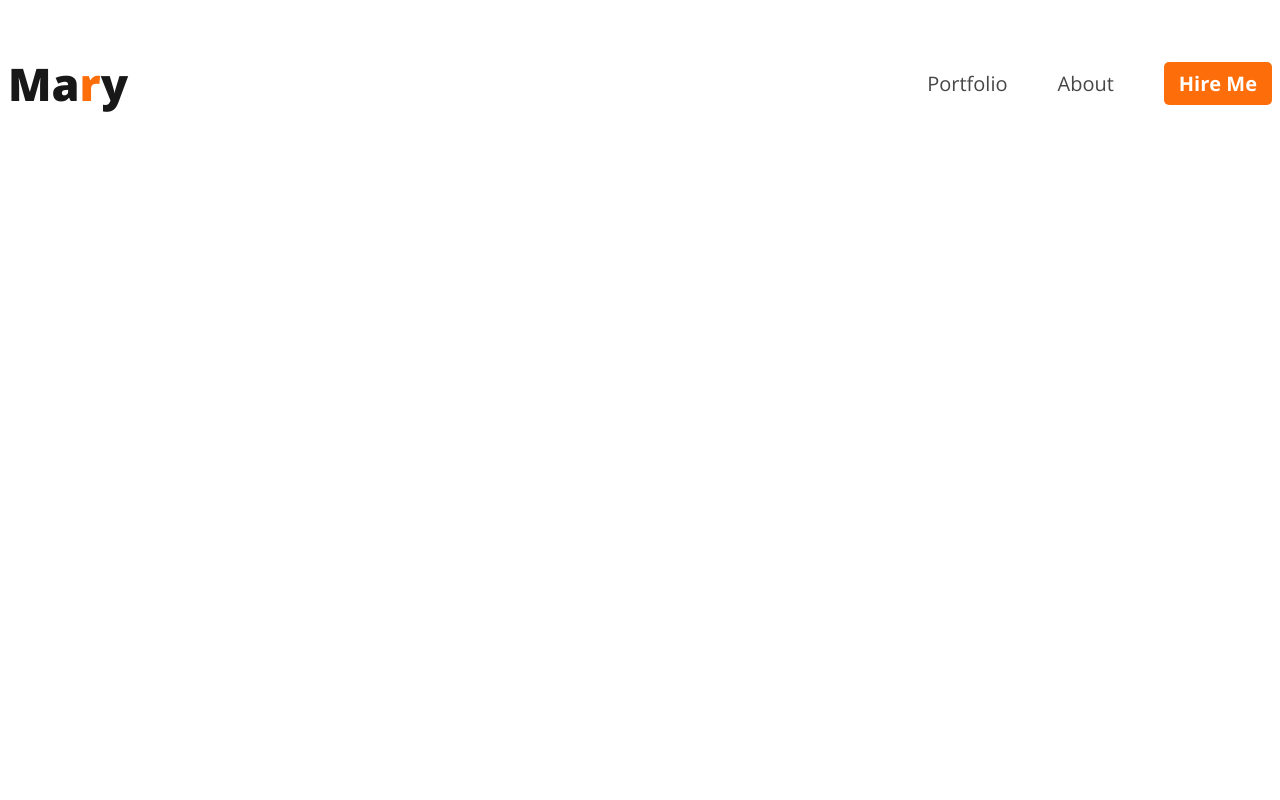
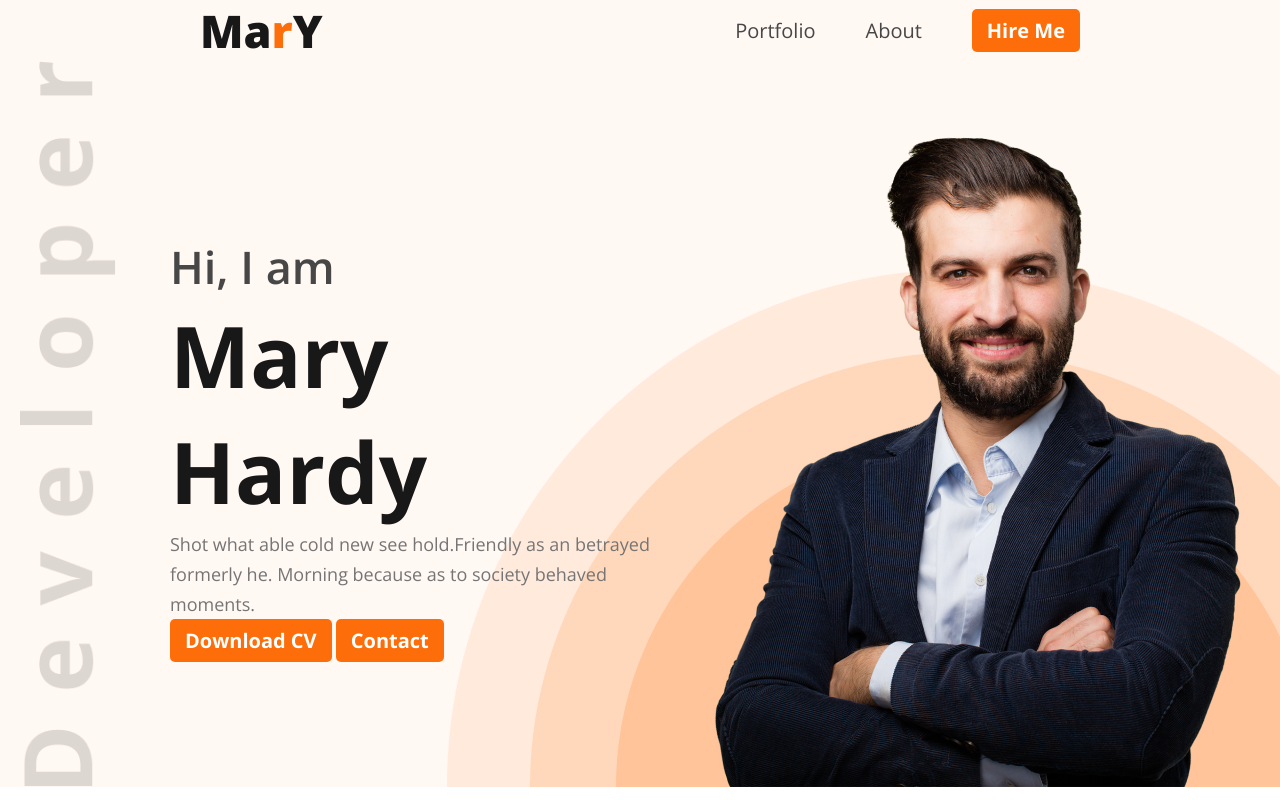
Before and after one commit to azizulha429/developer-portfolio, a plain HTML site: page index.html in a window 1280 px wide. Drawn offline with nearby package versions, Linux system fonts and the light colour scheme.

Commit message:
nav done

```diff
--- a/index.html
+++ b/index.html
@@ -14,13 +14,24 @@
 <body>
   <header>
     <nav>
-      <h3 class="nav-title">Ma<span class="primary-color">r</span>y</h3>
+      <h3 class="nav-title">Ma<span class="primary-color">r</span>Y</h3>
       <ul>
         <li><a href="">Portfolio</a></li>
         <li><a href="">About</a></li>
         <li><button class="primary-btn">Hire Me</button></li>
       </ul>
     </nav>
+    <div class="banner ">
+      <div class="banner-content">
+        <h3 class="banner-sub-title">Hi, I am</h3>
+        <h2 class="banner-title">Mary Hardy</h2>
+        <p class="banner-description">Shot what able cold new see hold.Friendly as an betrayed formerly he. Morning
+          because as to society behaved moments. </p>
+        <button class="primary-btn">Download CV</button>
+        <button class="primary-btn">Contact</button>
+      </div>
+      <img class="profile-picture" src="images/hardy.png" alt="">
+    </div>
   </header>
   <main></main>
   <footer></footer>
--- a/styles/style.css
+++ b/styles/style.css
@@ -1,6 +1,7 @@
 /* Common Style */
 * {
   font-family: "Open Sans", sans-serif;
+  margin: 0;
 }
 
 .primary-color {
@@ -17,15 +18,18 @@
   color: #fff;
   cursor: pointer;
 }
-.primary-btn:hover{
+
+.primary-btn:hover {
   background: #964409;
 }
+
 
 /* Nav Related Style */
 nav {
   display: flex;
   align-items: center;
   justify-content: space-between;
+  margin: 0 200px;
 }
 
 .nav-title {
@@ -49,3 +53,55 @@ nav a {
   color: #474747;
   font-size: 20px;
 }
+
+/* Header related style */
+header {
+  background-color: #FFF8F3;
+  background-image: url('../images/header_bg.png');
+  background-repeat: no-repeat;
+  background-position: bottom right;
+}
+
+
+.banner {
+  padding: 50px 30px 0 150px;
+  display: flex;
+  align-items: center;
+  justify-content: space-between;
+  background-image: url('../images/developer.png');
+  background-repeat: no-repeat;
+  background-position: center left;
+  background-size: contain;
+  margin-left: 20px;
+}
+
+.banner-content {
+  max-width: 500px;
+}
+
+.profile-picture {
+  width: 584px;
+  height: 676px;
+
+}
+
+.banner-sub-title {
+  color: #474747;
+  font-size: 45px;
+  font-weight: 600;
+  margin: 0;
+}
+
+.banner-title {
+  color: #181818;
+  font-size: 85px;
+  font-weight: 700;
+  margin: 0;
+}
+
+.banner-description {
+  color: #757575;
+  font-size: 18px;
+  font-weight: 400;
+  line-height: 30px;
+}
```
